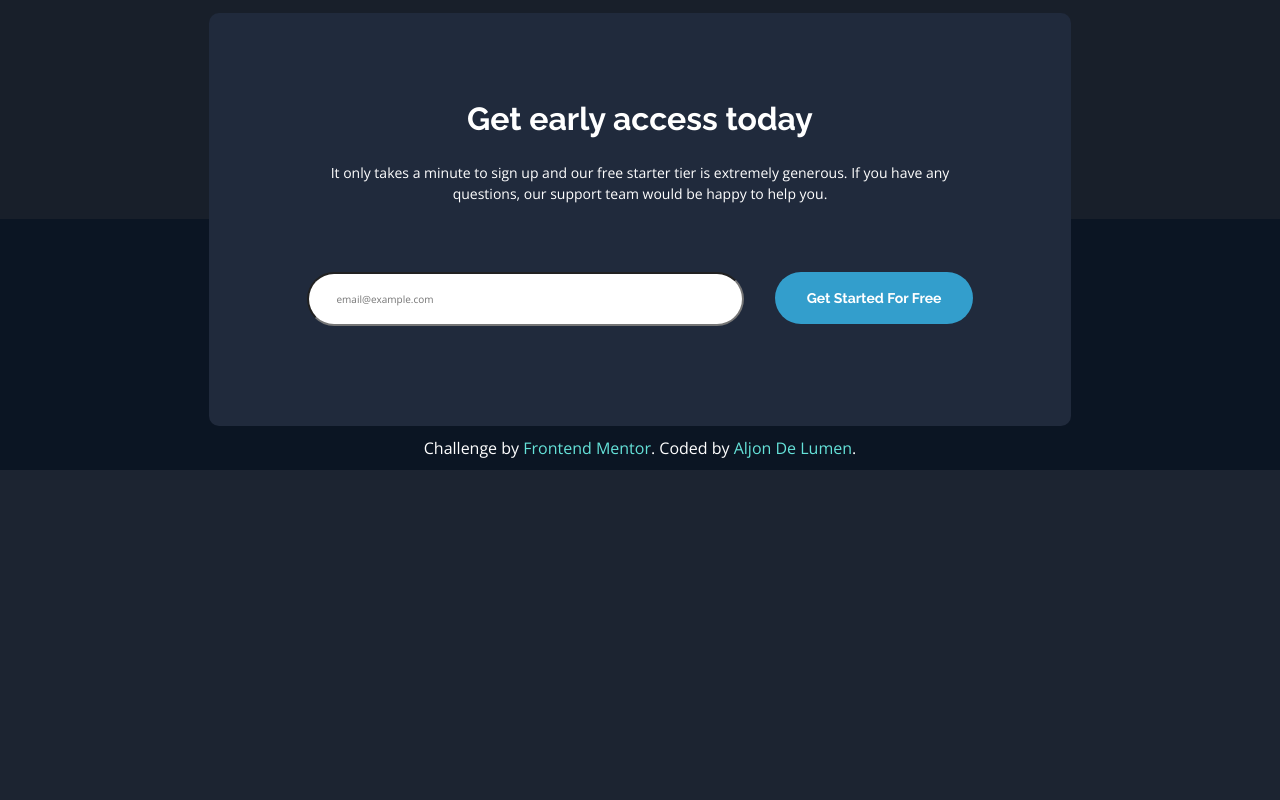
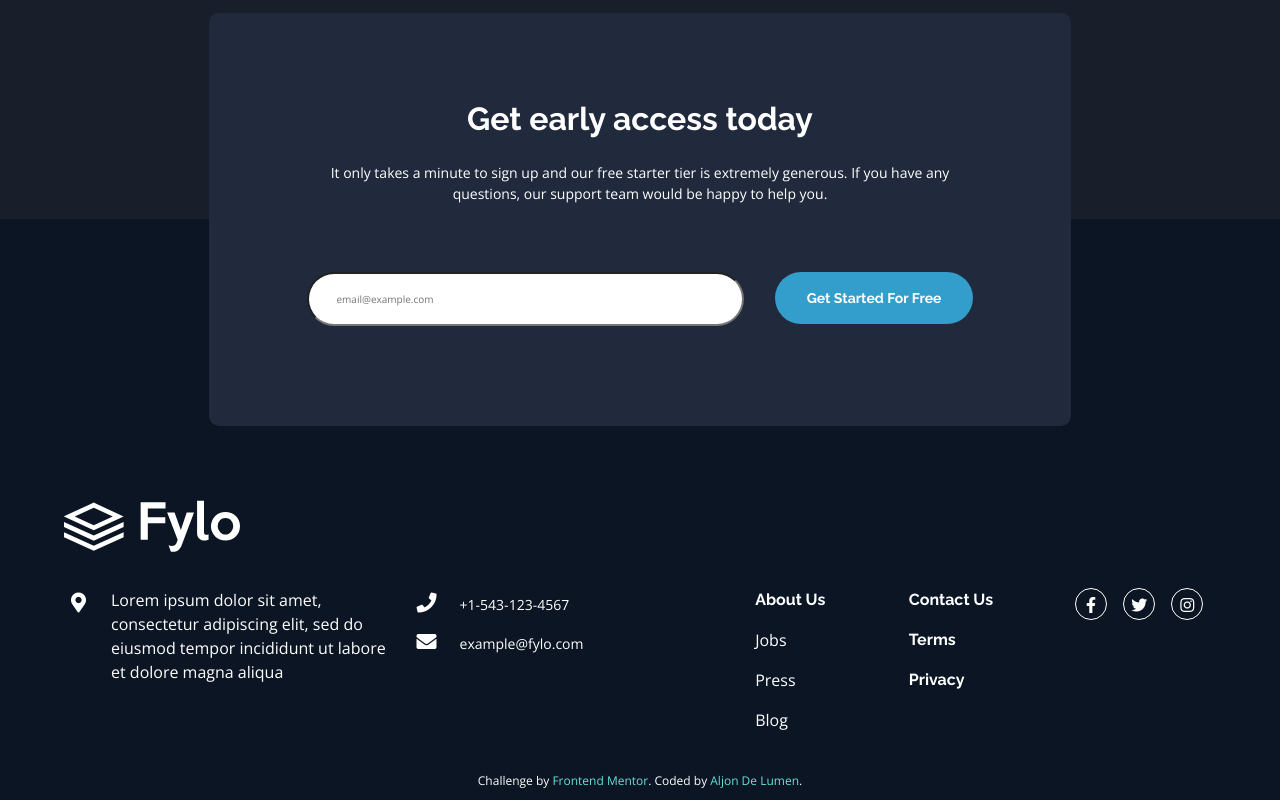
Before and after one commit to aljonnnnn/fylo-dark-theme-landing-page, a plain HTML site: page index.html in a window 1280 px wide. Shown: the part 2545-3345 px from the top of the page. Before the commit the page ends 3015 px from the top, so only its background shows below. Drawn offline with nearby package versions, Linux system fonts and the light colour scheme.

Commit message:
add footer

```diff
--- a/index.html
+++ b/index.html
@@ -8,6 +8,9 @@
 
   <title>Frontend Mentor | Fylo landing page with dark theme and features grid</title>
 
+  <!-- font awesome -->
+  <link rel="stylesheet" href="https://cdnjs.cloudflare.com/ajax/libs/font-awesome/5.15.2/css/all.min.css">
+  <!-- main style -->
   <link rel="stylesheet" href="dist/css/main.css">
 </head>
 <body>
@@ -248,7 +251,46 @@
   Terms
   Privacy -->
 
-  <footer>
+  <footer class="footer">
+    <div class="footer__container">
+      <a href="" class="footer__logo"><img src="dist/images/logo.svg" alt=""></a>
+      <div class="footer__flex">
+        <div class="footer__item">
+          <div class="footer__box">
+            <i class="footer__info-icon fas fa-map-marker-alt"></i>
+            <p class="footer__paragraph">Lorem ipsum dolor sit amet, consectetur adipiscing elit, sed do eiusmod tempor incididunt ut labore et dolore magna aliqua</p>
+          </div>
+        </div>
+        <div class="footer__item">
+          <div class="footer__box">
+            <i class="footer__info-icon fas fa-phone"></i>
+            <p class="footer__info-paragraph">+1-543-123-4567</p>
+          </div>
+          <div class="footer__box">
+            <i class="footer__info-icon fas fa-envelope"></i>
+            <p class="footer__info-paragraph">example@fylo.com</p>
+          </div>
+        </div>
+        <div class="footer__item">
+          <span class="footer__heading-link">About Us</span>
+          <a class="footer__link" href="#">Jobs</a>
+          <a class="footer__link" href="#">Press</a>
+          <a class="footer__link" href="#">Blog</a>
+        </div>
+        <div class="footer__item">
+          <span class="footer__heading-link">Contact Us</span>
+          <a class="footer__heading-link" href="#">Terms</a>
+          <a class="footer__heading-link" href="#">Privacy</a>
+        </div>
+        <div class="footer__item">
+          <div class="footer__social">
+            <span class="footer__social-icon"><i class="fab fa-facebook-f"></i></span>
+            <span class="footer__social-icon"><i class="fab fa-twitter"></i></span>
+            <span class="footer__social-icon"><i class="fab fa-instagram"></i></span>
+          </div>
+        </div>
+      </div>
+    </div>
     <p class="attribution">
       Challenge by <a href="https://www.frontendmentor.io?ref=challenge" target="_blank">Frontend Mentor</a>.
       Coded by <a href="https://github.com/aljonnnnn">Aljon De Lumen</a>.
--- a/scss/_cta.scss
+++ b/scss/_cta.scss
@@ -87,6 +87,7 @@
     }
 
     &__btn {
+        cursor: pointer;
         display: block;
         font-family: $heading-font;
         font-size: 14px;
--- /dev/null
+++ b/scss/_footer.scss
@@ -0,0 +1,150 @@
+.footer{
+    padding: 74px 10px 0;
+    background-color: $dark-blue-3;
+
+    &__container {
+        max-width: 100%;
+        margin-left: auto;
+        margin-right: auto;
+        padding: 0 20px;
+
+        @media (min-width: $large-tablet) {
+            padding: 0 45px;
+            max-width: 1242px;
+        }
+    }
+
+    &__logo img{
+        max-width: 176px;
+        height: auto;
+        margin-bottom: 30px;
+    }
+
+    &__flex {
+        display: flex;
+        justify-content: space-between;
+        flex-wrap: wrap;
+    }
+
+    &__item {
+        width: 100%;
+
+        &:not(:first-child) {
+            margin-bottom: 40px;
+        }
+
+        &:nth-child(2) {
+            .footer__box {
+                align-items: center;
+
+                &:first-child {
+                    margin-bottom: 7px;
+                }
+            }
+        }
+
+
+        @media (min-width: $small-tablet) {
+            &:nth-child(3), &:nth-child(4) {
+                width: 50%;
+            }
+        }
+
+        @media (min-width: $large-tablet) {
+            width: 50%;
+        }
+
+        @media (min-width: $desktop) {
+            &:nth-child(1), &:nth-child(2) {
+                width: 30%;
+                padding-right: 10px;
+            }
+            &:nth-child(3), &:nth-child(4), &:nth-child(5) {
+                width: 13.33333333333333%;
+            }
+        }
+    }
+
+    &__box {
+        display: flex;
+    }
+
+    &__info-icon {
+        // display: block;
+        width: 32px;
+        height: 32px;
+        font-size: 20px;
+        line-height: 15px;
+        color: $white-color;
+        text-align: center;
+        margin-right: 18px;
+        padding: 7px;
+    }
+
+    &__paragraph {
+        font-family: $body-font;
+        color: $white-color;
+        font-size: 16px;
+        line-height: 1.5;
+        margin-bottom: 7px;
+    }
+
+    &__info-paragraph {
+        font-family: $body-font;
+        color: $white-color;
+        font-size: 14px;
+
+    }
+
+    &__heading-link {
+        display: block;
+        font-family: $heading-font;
+        color: $white-color;
+        font-size: 16px;
+        font-weight: 700;
+        margin-bottom: 16px;
+    }
+
+    &__link {
+        display: block;
+        font-family: $body-font;
+        color: $white-color;
+        font-size: 16px;
+        font-weight: 400;
+
+        &:not(:last-child) {
+            margin-bottom: 16px;
+        }
+    }
+
+    &__social {
+        text-align: center;
+    }
+
+    &__social-icon {
+        display: inline-block;
+        width: 32px;
+        height: 32px;
+        border: 1px solid $white-color;
+        border-radius: 50%;
+        font-size: 16px;
+        line-height: 32px;
+        text-align: center;
+        color: $white-color;
+        margin-left: 6px;
+        margin-right: 6px;
+    }
+
+    .attribution{
+        text-align: center;
+        font-size: 12px;
+        color: $white-color;
+        padding-bottom: 10px;
+    }
+
+    .attribution a{
+        color: $cyan-color;
+    }
+
+
+}
--- a/scss/_global.scss
+++ b/scss/_global.scss
@@ -29,18 +29,3 @@ img {
 li {
     list-style: none;
 }
-
-
-footer{
-    padding: 10px;
-    background-color: $dark-blue-3;
-    text-align: center;
-
-    p{
-        color: $white-color;
-    }
-
-    a{
-        color: $cyan-color;
-    }
-}
--- a/scss/main.scss
+++ b/scss/main.scss
@@ -6,3 +6,4 @@
 @import 'productive';
 @import 'testimonial';
 @import 'cta';
+@import 'footer';
```
Also changed, not shown: dist/css/main.css.
